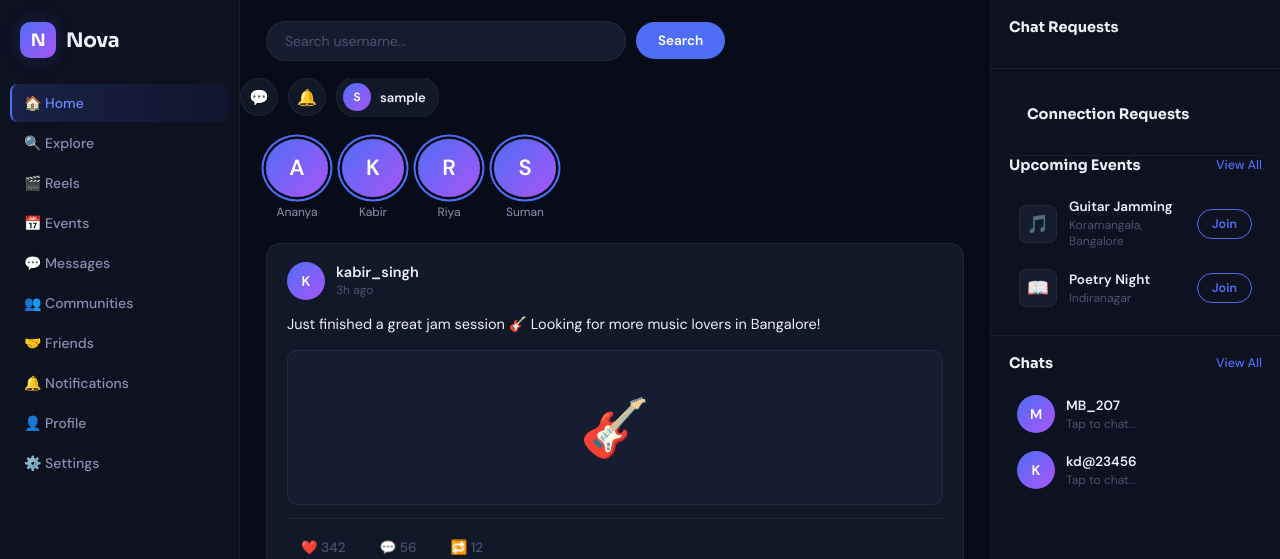
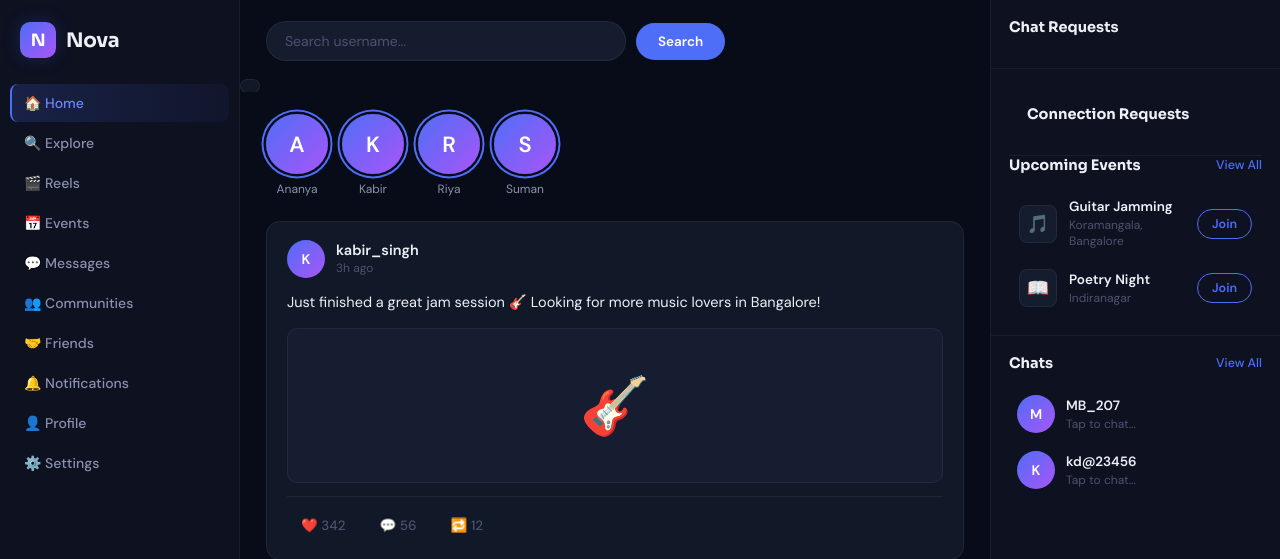
Before and after one commit to Sumantradas01/Mini-Social-Media, a Flask app: page /dashboard in a window 1280 px wide. Shown: the top 559 px of the page. Run offline with Flask 3, Linux system fonts and the light colour scheme; the visitor is signed in with stand-in values (Sample User, id 1); data that the repository does not hold is empty.

Commit message:
Sumantra

```diff
--- a/templates/dashboard.html
+++ b/templates/dashboard.html
@@ -77,16 +77,13 @@
 
             <div class="top-actions">
 
-                <button>💬</button>
-                <button>🔔</button>
+
 
                 <div class="profile-mini">
 
-    <div class="avatar">
-        {{ username[0]|upper }}
-    </div>
 
-    <span>{{ username }}</span>
+
+
 
 </div>
 
```
Also changed, not shown: requirements.txt (renamed from requirments.txt).
